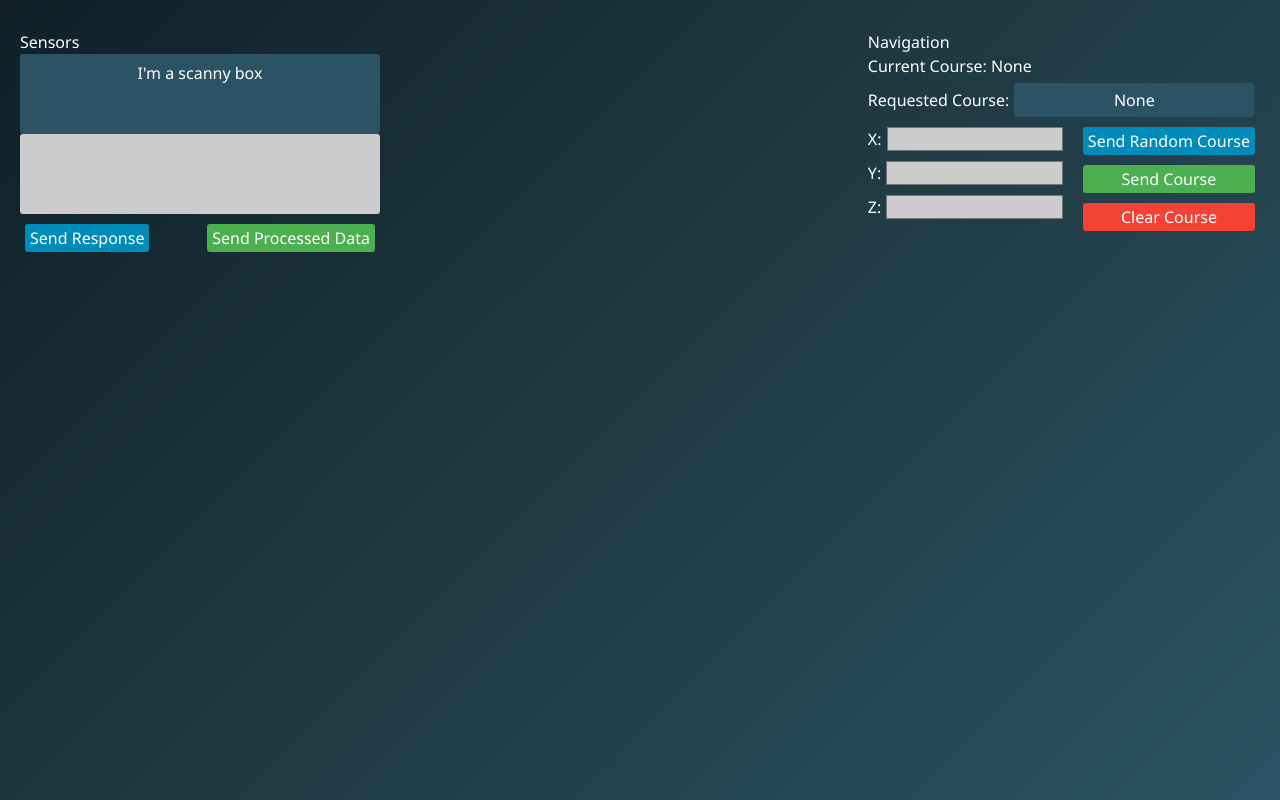
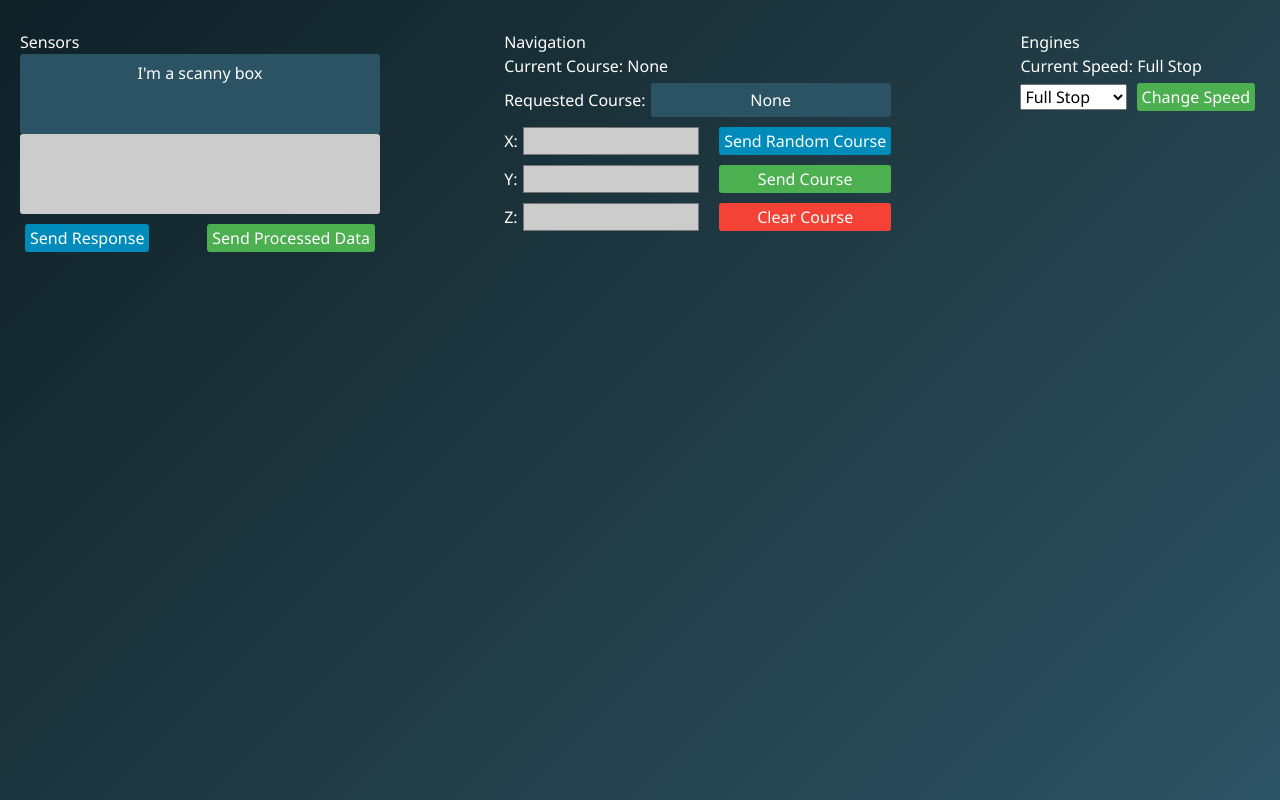
Before and after one commit to openstardrive/server, a plain HTML site: page dev-fd/index.html in a window 1280 px wide. Drawn offline with nearby package versions, Linux system fonts and the light colour scheme.

Commit message:
engine speed placeholder done

```diff
--- a/dev-fd/index.css
+++ b/dev-fd/index.css
@@ -161,7 +161,7 @@ body {
     resize: none;
     overflow-y: auto;
     padding: 5px;
-    height: 1.5rem;
+    height: 1.75rem;
     margin: 5px;
 }
 
--- a/dev-fd/index.html
+++ b/dev-fd/index.html
@@ -59,6 +59,35 @@
                         </div>
                     </div>
                 </div>
+
+                <div id="engines">
+                    <span>Engines</span>
+                    <div id="currentSpeed">
+                        <span>Current Speed: </span>
+                        <span id="speedValue">Full Stop</span>
+                    </div>
+                    <div id="speedAdjustment">
+                        <select name="speedOptions" id="speedOptions">
+                            <option value="fullStop">Full Stop</option>
+                            <option value="ftl-1">FTL - 1</option>
+                            <option value="ftl-2">FTL - 2</option>
+                            <option value="ftl-3">FTL - 3</option>
+                            <option value="ftl-4">FTL - 4</option>
+                            <option value="ftl-5">FTL - 5</option>
+                            <option value="ftl-6">FTL - 6</option>
+                            <option value="ftl-7">FTL - 7</option>
+                            <option value="ftl-8">FTL - 8</option>
+                            <option value="ftl-9">FTL - 9</option>
+                            <option value="ftl-10">FTL - 10</option>
+                            <option value="sublight-1">Sublight - 1</option>
+                            <option value="sublight-2">Sublight - 2</option>
+                            <option value="sublight-3">Sublight - 3</option>
+                            <option value="sublight-4">Sublight - 4</option>
+                            <option value="sublight-5">Sublight - 5</option>
+                        </select>
+                        <button id="changeSpeed" class="alertButton">Change Speed</button>
+                    </div>
+                </div>
             </div>
         </div>
 
```
